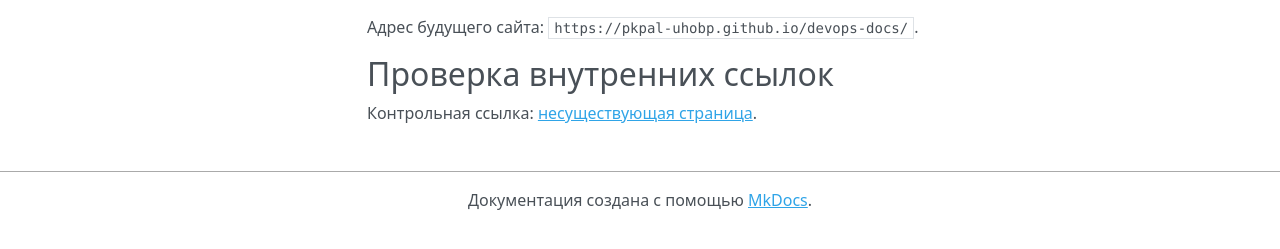
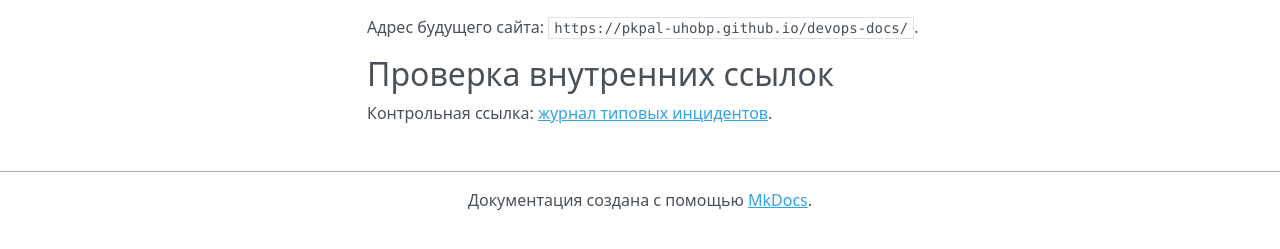
Before and after one commit to pkpal-uhobp/devops-docs, an MkDocs documentation site: the page built from docs/index.md, in a window 1280 px wide. Shown: the part 398-647 px from the top of the page. Built offline with MkDocs 1.6.1, drawn with Linux system fonts in a browser that asks for light colours; nearby versions of some CDN libraries.

Commit message:
docs: fix missing page link in CI validation

```diff
--- a/docs/index.md
+++ b/docs/index.md
@@ -15,4 +15,4 @@
 
 ## Проверка внутренних ссылок
 
-Контрольная ссылка: [несуществующая страница](missing-page.md).
+Контрольная ссылка: [журнал типовых инцидентов](incidents.md).
```
